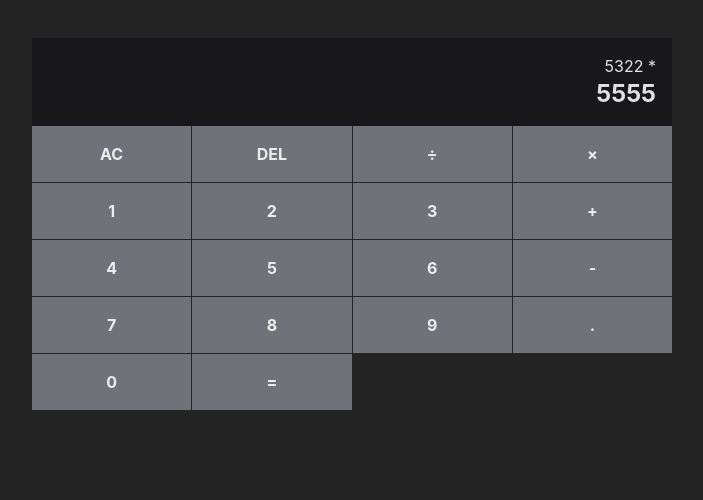
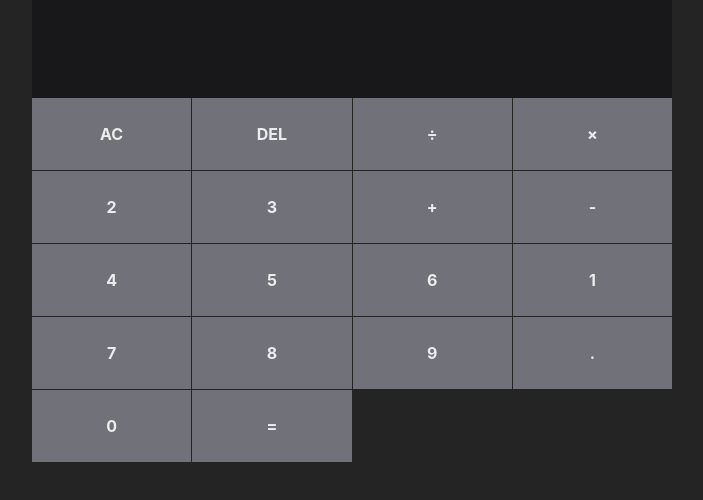
Before and after one commit to zwiro/react-typescript-calculator, a React (Vite) app: page / in a window 1280 px wide. Shown: the part 176-676 px from the top of the page, without its empty margins (288-991 px from the left). Built offline with nearby package versions, Linux system fonts and the light colour scheme.

Commit message:
Moved Buttons to components folder

```diff
--- a/src/App.tsx
+++ b/src/App.tsx
@@ -1,15 +1,15 @@
-import Button from "./Button"
+import Button from "./components/Button"
 
 function App() {
   const numbers = ["1", "2", "3", "4", "5", "6", "7", "8", "9", ".", "0"]
   return (
     <main className="grid h-screen place-items-center">
       <div className="w-1/2">
-        <div className="w-full bg-zinc-900 p-4 text-right">
+        <div className="h-28 w-full bg-zinc-900 px-4 py-8 text-right">
           <p>
-            5322 <span>*</span>
+            <span></span>
           </p>
-          <p className="text-2xl font-bold">5555</p>
+          <p className="text-2xl font-bold"></p>
         </div>
         <div className="grid w-full grid-cols-4 grid-rows-5 gap-px">
           <Button span={2}>AC</Button>
--- a/src/Button.tsx
+++ b/src/components/Button.tsx
@@ -1,18 +1,20 @@
 type ButtonProps = {
   children: React.ReactNode
-  span: number
-  index: number
+  span?: number
+  index?: number
 }
 
 function Button({ children, span, index }: ButtonProps) {
   return (
     <button
-      className={`bg-zinc-500 p-4 font-bold transition-all hover:brightness-75 col-span-${span} ${
-        index < 3
+      className={`bg-zinc-500 p-6 font-bold transition-all hover:brightness-75 active:shadow-inner active:shadow-black col-span-${span}
+      ${
+        index &&
+        (index < 3
           ? "row-start-2"
           : index < 6
           ? "row-start-3"
-          : index < 9 && "row-start-4"
+          : index < 9 && "row-start-4")
       }`}
     >
       {children}
```
